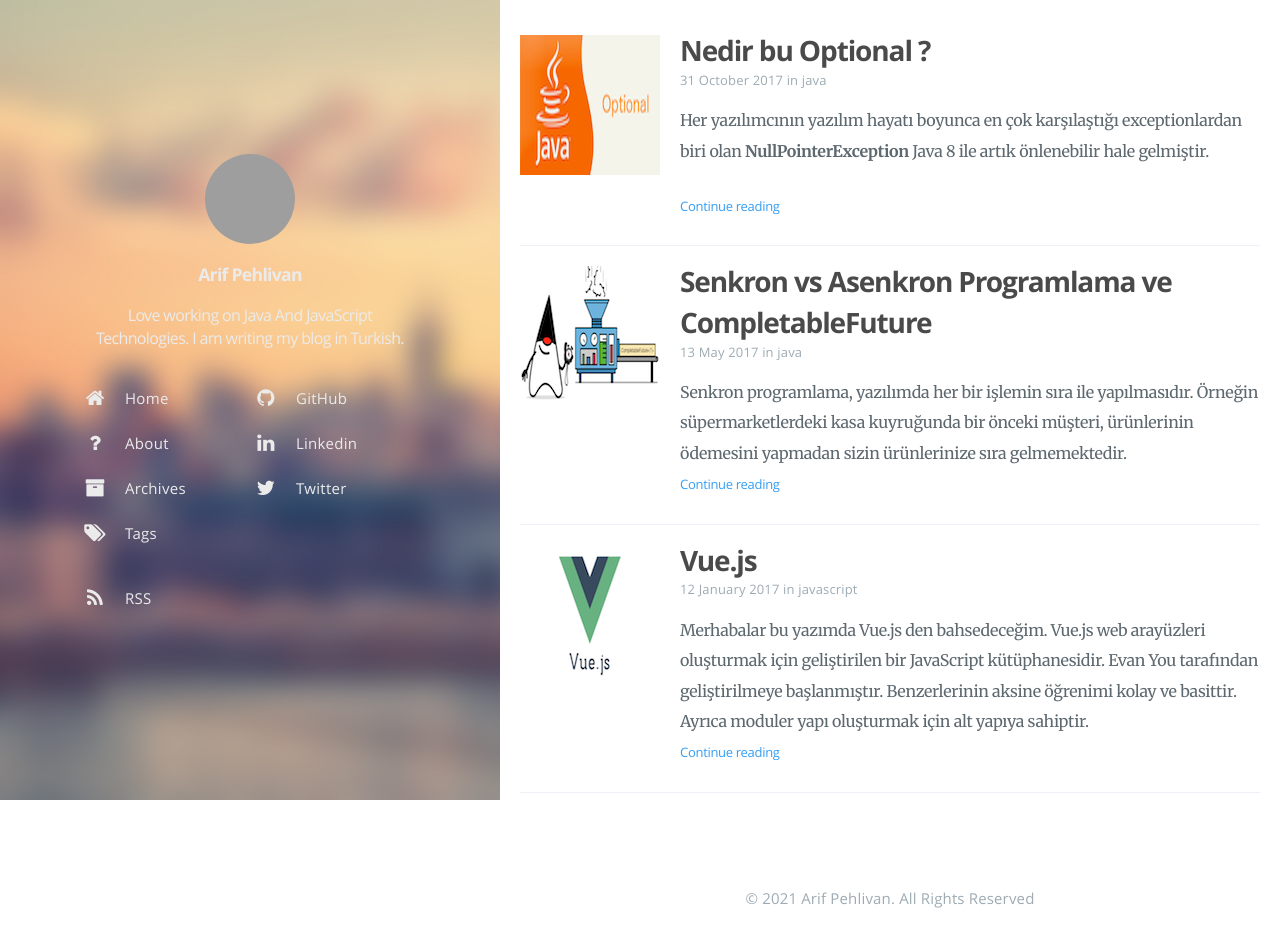
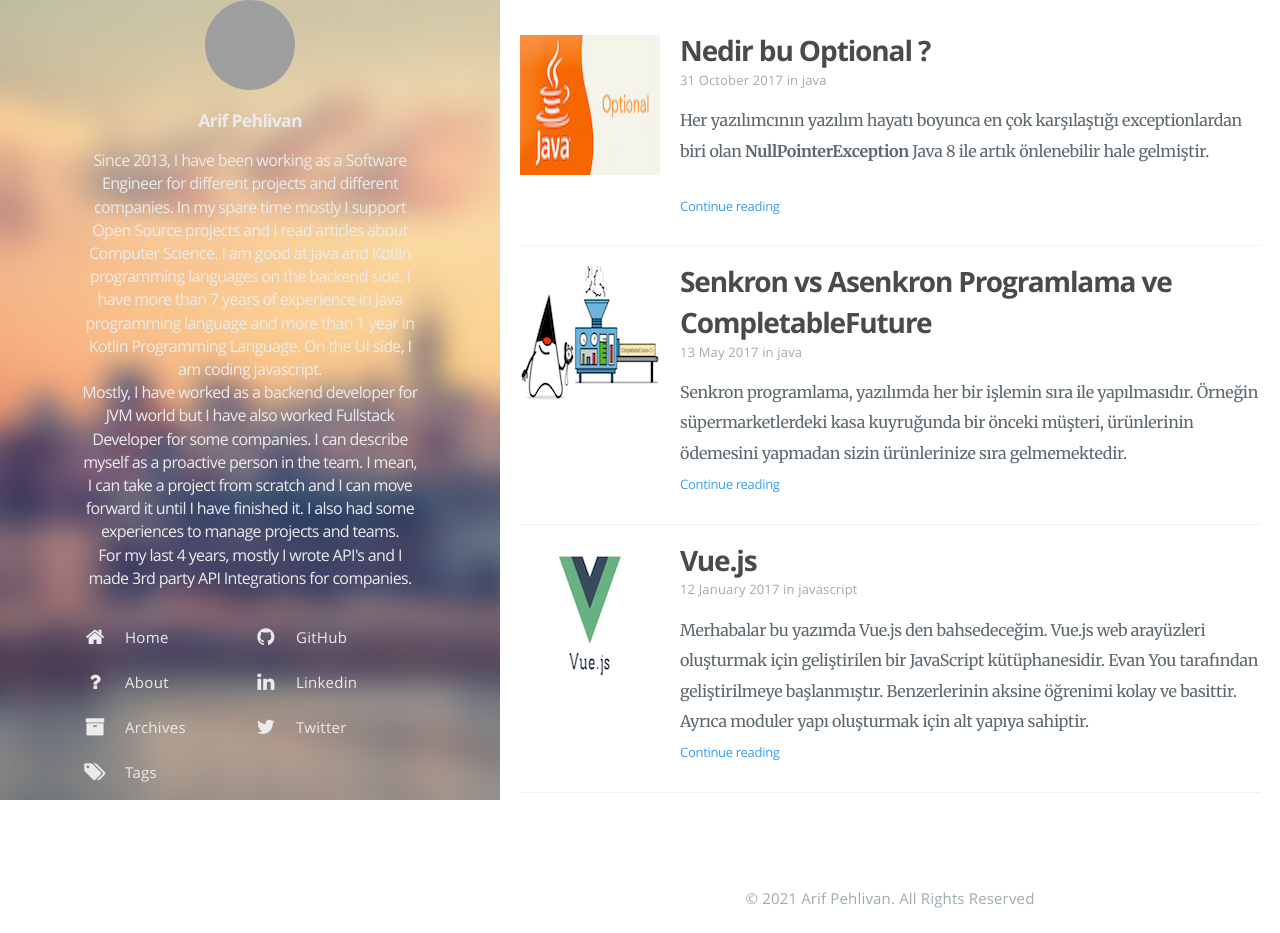
Before and after one commit to mrpehlivan/mrpehlivan.github.io, a plain HTML site: page index.html in a window 1280 px wide. Drawn offline with nearby package versions, Linux system fonts and the light colour scheme; grey boxes are pictures that could not be loaded.

Commit message:
Update fields

```diff
--- a/index.html
+++ b/index.html
@@ -70,8 +70,21 @@
           </a>
           <h4 class="sidebar-profile-name">Arif Pehlivan</h4>
 
-          <h5 class="sidebar-profile-bio">Love working on Java And JavaScript Technologies. I am writing my blog in
-            Turkish.</h5>
+          <h5 class="sidebar-profile-bio">
+            Since 2013, I have been working as a Software Engineer for different projects and different companies. In my
+            spare time mostly I support Open Source projects and I read articles about Computer Science.
+
+            I am good at Java and Kotlin programming languages on the backend side. I have more than 7 years of
+            experience in Java programming language and more than 1 year in Kotlin Programming Language.
+            On the UI side, I am coding javascript.
+            <br />
+            Mostly, I have worked as a backend developer for JVM world but I have also worked Fullstack Developer for
+            some companies.
+            I can describe myself as a proactive person in the team. I mean, I can take a project from scratch and I can
+            move forward it until I have finished it. I also had some experiences to manage projects and teams.
+            <br />
+            For my last 4 years, mostly I wrote API's and I made 3rd party API Integrations for companies.
+          </h5>
 
         </div>
 
@@ -393,7 +406,21 @@
 
       <h4 id="about-card-name">Arif Pehlivan</h4>
 
-      <div id="about-card-bio">Love working on JVM world And JavaScript. I am writing my articles in English / Turkish.</div>
+      <div id="about-card-bio">Since 2013, I have been working as a Software Engineer for different projects and
+        different companies. In my spare time mostly I support Open Source projects and I read articles about Computer
+        Science.
+
+        I am good at Java and Kotlin programming languages on the backend side. I have more than 7 years of experience
+        in Java programming language and more than 1 year in Kotlin Programming Language.
+        On the UI side, I am coding javascript.
+        <br />
+        Mostly, I have worked as a backend developer for JVM world but I have also worked Fullstack Developer for some
+        companies.
+        I can describe myself as a proactive person in the team. I mean, I can take a project from scratch and I can
+        move forward it until I have finished it. I also had some experiences to manage projects and teams.
+        <br />
+        For my last 4 years, mostly I wrote API's and I made 3rd party API Integrations for companies.
+      </div>
 
 
       <div id="about-card-job">
```
